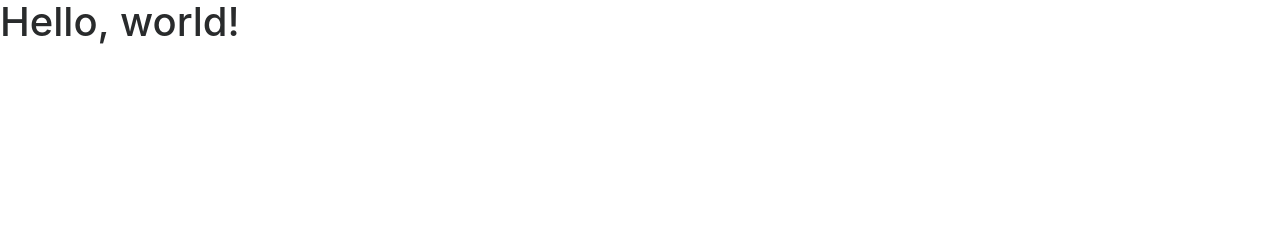
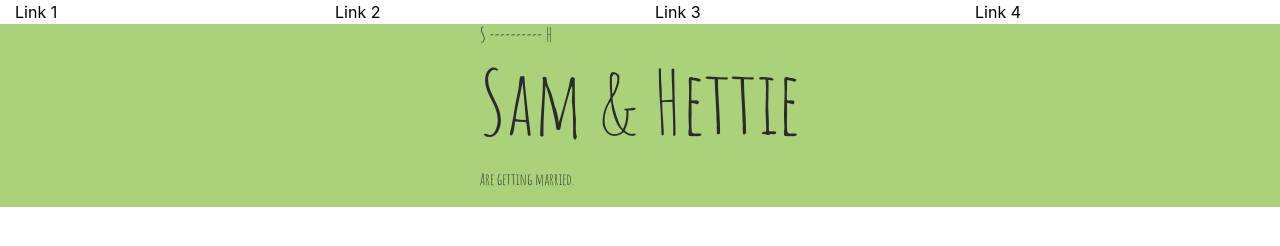
Before and after one commit to sammarland/wedding, a website: page index.html in a window 1280 px wide. Drawn offline with nearby package versions, Linux system fonts and the light colour scheme.

Commit message:
Adding styles

```diff
--- a/index.html
+++ b/index.html
@@ -11,12 +11,39 @@
     <title>Hello, world!</title>
   </head>
   <body>
-    <h1>Hello, world!</h1>
+    <div class="container-fluid p-0 m-0">
+        <div class="row nav mx-auto">
+            <div class="col-sm mx-auto">
+                <a href="#" class="mx-auto"> Link 1</a>
+            </div>
+            <div class="col-sm">
+                <a href="#" class="mx-auto"> Link 2</a>
+            </div>
+            <div class="col-sm">
+                <a href="#" class="mx-auto"> Link 3</a>
+            </div>
+            <div class="col-sm">
+                <a href="#" class="mx-auto"> Link 4</a>
+            </div>
+        </div>
+    </div>
+    <div class="container-fluid p-0 m-0" style="background-color: #abd17b; font-family: 'Amatic SC', cursive;">
+        <div class="row">
+            <div class="mx-auto">
+                <div style="background-color: #abd17b;">
+                    <h1 class="lead">S ---------- H</h1>
+                    <p class="display-2 ">Sam &amp Hettie</p>
+                    <p class="mx-auto">Are getting married.</p>
+                </div>
+            </div>
+        </div>
+    </div>
 
-    <!-- Optional JavaScript -->
-    <!-- jQuery first, then Popper.js, then Bootstrap JS -->
+    <link href="style/style.css" rel="stylesheet">
     <script src="https://code.jquery.com/jquery-3.2.1.slim.min.js" integrity="sha384-KJ3o2DKtIkvYIK3UENzmM7KCkRr/rE9/Qpg6aAZGJwFDMVNA/GpGFF93hXpG5KkN" crossorigin="anonymous"></script>
     <script src="https://cdnjs.cloudflare.com/ajax/libs/popper.js/1.12.9/umd/popper.min.js" integrity="sha384-ApNbgh9B+Y1QKtv3Rn7W3mgPxhU9K/ScQsAP7hUibX39j7fakFPskvXusvfa0b4Q" crossorigin="anonymous"></script>
     <script src="https://maxcdn.bootstrapcdn.com/bootstrap/4.0.0-beta.3/js/bootstrap.min.js" integrity="sha384-a5N7Y/aK3qNeh15eJKGWxsqtnX/wWdSZSKp+81YjTmS15nvnvxKHuzaWwXHDli+4" crossorigin="anonymous"></script>
+    <link href="https://fonts.googleapis.com/css?family=Amatic+SC" rel="stylesheet">
+
   </body>
 </html>
--- a/index.js
+++ b/index.js
@@ -8,4 +8,8 @@ app.get('/', function(req, res) {
     res.sendFile(path.join(__dirname + '/index.html'));
 });
 
+app.get('/style/style.css', function(req, res) {
+    res.sendFile(path.join(__dirname + '/style/style.css'));
+});
+
 app.listen(PORT);
--- /dev/null
+++ b/style/style.css
@@ -0,0 +1,11 @@
+a:link {
+    color: black;
+}
+
+a:hover {
+    text-decoration: underline;
+}
+
+a:visited {
+    color: black;
+}
```
